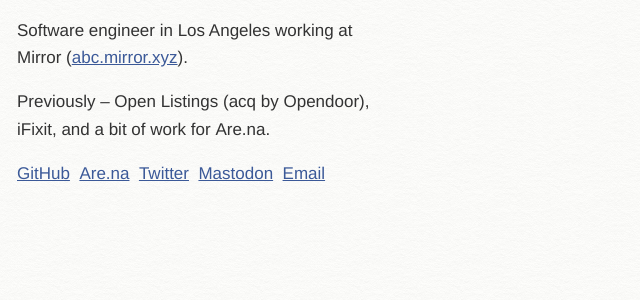
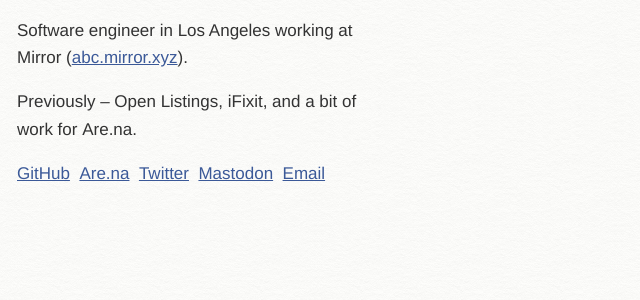
Before and after one commit to tvler/website, a Next.js app: page / in a window 1280 px wide. Shown: the top 300 px of the page, without its empty margins (0-640 px from the left). Built offline with nearby package versions, Linux system fonts and the light colour scheme.

Commit message:
rm opendoor

```diff
--- a/pages/index.tsx
+++ b/pages/index.tsx
@@ -27,7 +27,7 @@
       </p>
 
       <p className="measure-phrase mh3">
-        Previously – Open Listings (acq by Opendoor), iFixit, and a bit of work for&nbsp;Are.na.
+        Previously – Open Listings, iFixit, and a bit of work for&nbsp;Are.na.
       </p>
 
       <p className="mh3">
```
